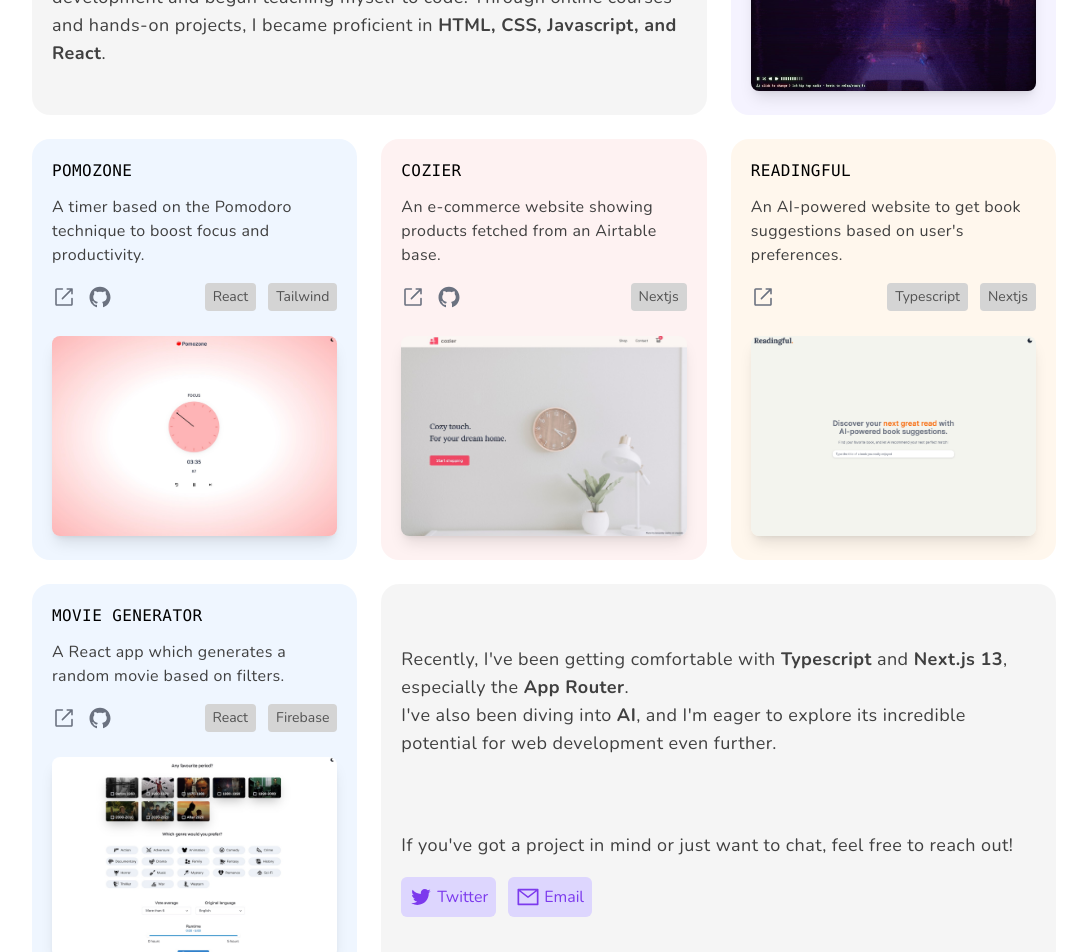
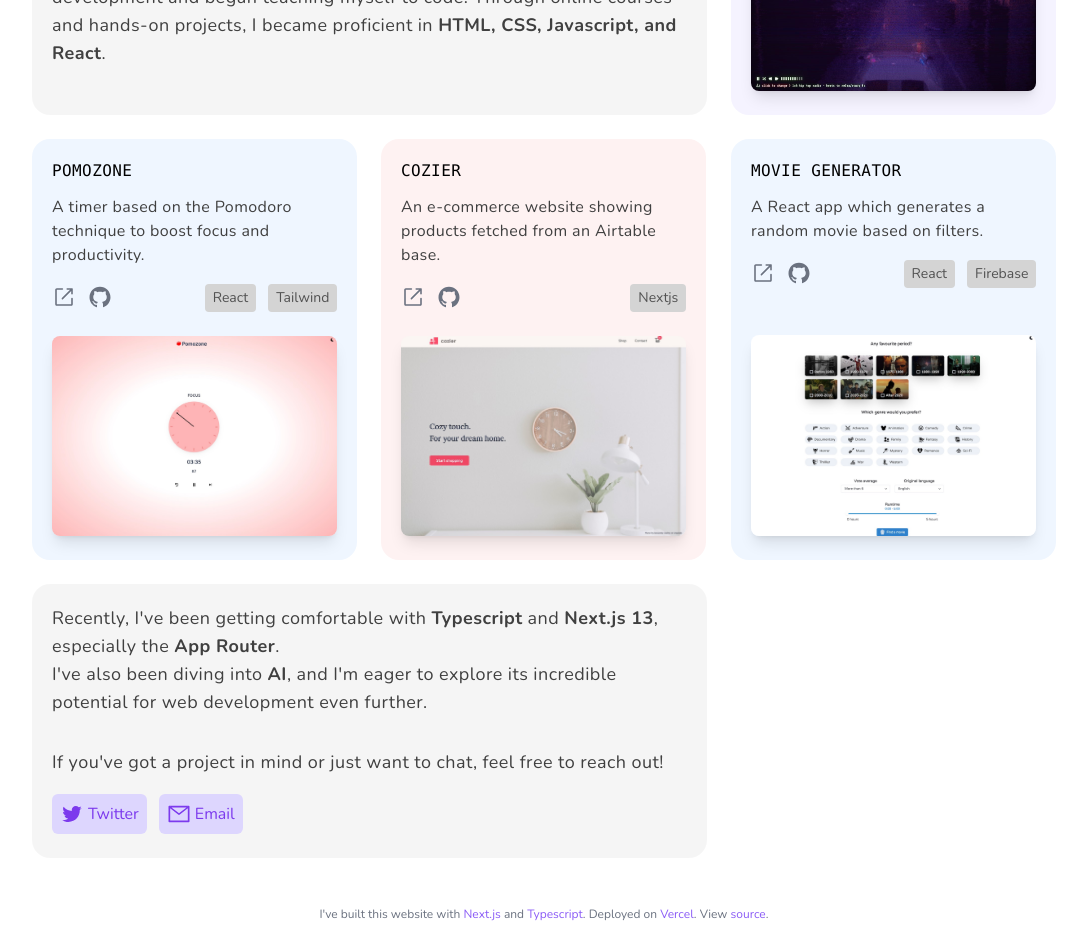
Before and after one commit to maridivi/new-personal-portfolio, a Next.js app: page / in a window 1280 px wide. Shown: the part 420-1372 px from the top of the page, without its empty margins (96-1183 px from the left). Built offline with nearby package versions, Linux system fonts and the light colour scheme; a web font is replaced by a local one.

Commit message:
Remove Readingful card

```diff
--- a/src/app/page.tsx
+++ b/src/app/page.tsx
@@ -28,7 +28,7 @@ export default function Home() {
           <LofiCafe />
           <Pomozone />
           <Cozier />
-          <Readingful />
+          {/* <Readingful /> */}
           <MovieGenerator />
           <Contact />
         </Grid>
--- a/src/components/About.tsx
+++ b/src/components/About.tsx
@@ -9,7 +9,7 @@ import { lora } from "@/utils/fonts";
 
 export default function About() {
   return (
-    <Card className="col-span-2 delay-100 ">
+    <Card className="col-span-2 delay-50 ">
       <Stack vertical className="justify-evenly">
         <Stack
           vertical
--- a/src/components/Contact.tsx
+++ b/src/components/Contact.tsx
@@ -7,7 +7,7 @@ import cn from "@/utils/cn";
 
 export default function Contact() {
   return (
-    <Card className="col-span-2  delay-1000">
+    <Card className="col-span-2  delay-300">
       <Stack vertical className="justify-evenly  gap-8  ">
         <P1>
           Recently, I've been getting comfortable with{" "}
--- a/src/components/Cozier.tsx
+++ b/src/components/Cozier.tsx
@@ -3,7 +3,7 @@ import ProjectCard from "./ui/ProjectCard";
 export default function Cozier() {
   return (
     <ProjectCard
-      className="bg-red-50 hover:bg-red-100 delay-300"
+      className="bg-red-50 hover:bg-red-100 delay-200"
       repo="https://github.com/maridivi/e-commerce"
       projectLink="https://cozier.vercel.app/"
       alt="cozier"
--- a/src/components/LofiCafe.tsx
+++ b/src/components/LofiCafe.tsx
@@ -4,7 +4,7 @@ import ProjectCard from "./ui/ProjectCard";
 export default function LofiCafe() {
   return (
     <ProjectCard
-      className="delay-150 bg-violet-50 hover:bg-violet-100 sm:col-span-2 "
+      className="delay-100 bg-violet-50 hover:bg-violet-100 sm:col-span-2 "
       title="lofi.cafe"
       description={
         <>
--- a/src/components/MovieGenerator.tsx
+++ b/src/components/MovieGenerator.tsx
@@ -3,7 +3,7 @@ import ProjectCard from "./ui/ProjectCard";
 export default function MovieGenerator() {
   return (
     <ProjectCard
-      className="bg-blue-50 hover:bg-blue-100 delay-700"
+      className="bg-blue-50 hover:bg-blue-100 delay-300"
       projectLink="https://watchamovie.vercel.app/"
       repo="https://github.com/maridivi/movie-generator"
       title="movie generator"
--- a/src/components/Pomozone.tsx
+++ b/src/components/Pomozone.tsx
@@ -3,7 +3,7 @@ import ProjectCard from "./ui/ProjectCard";
 export default function Pomozone() {
   return (
     <ProjectCard
-      className="bg-blue-50 hover:bg-blue-100 delay-200"
+      className="bg-blue-50 hover:bg-blue-100 delay-150"
       projectLink="https://www.pomozone.app/"
       repo="https://github.com/maridivi/pomodoro-timer"
       title="pomozone"
--- a/src/components/ui/Card.tsx
+++ b/src/components/ui/Card.tsx
@@ -18,6 +18,7 @@ export default function Card(props: CardProps) {
         "min-w-full rounded-[18px] overflow-hidden p-5 pb-6",
         "bg-black/[0.04] hover:bg-black/[0.08] dark:bg-gray-750 dark:border dark:border-[rgba(255,255,255,0.08)]",
         "transition-colors duration-150",
+        "animate-in fade-in-0 zoom-in-[0.95] duration-150 fill-mode-both",
         className
       )}
     >
--- a/src/components/ui/Grid.tsx
+++ b/src/components/ui/Grid.tsx
@@ -12,7 +12,7 @@ export default function Grid({
   return (
     <div
       className={cn(
-        "grid grid-cols-1 sm:grid-cols-2 min-[850px]:grid-cols-3  lg:grid-cols-3 min-[1400px]:px-32",
+        "grid grid-cols-1 sm:grid-cols-2 min-[850px]:grid-cols-3  lg:grid-cols-3 ",
         "lg:grid-flow-row lg:auto-rows-max",
         "gap-2",
         className
```
